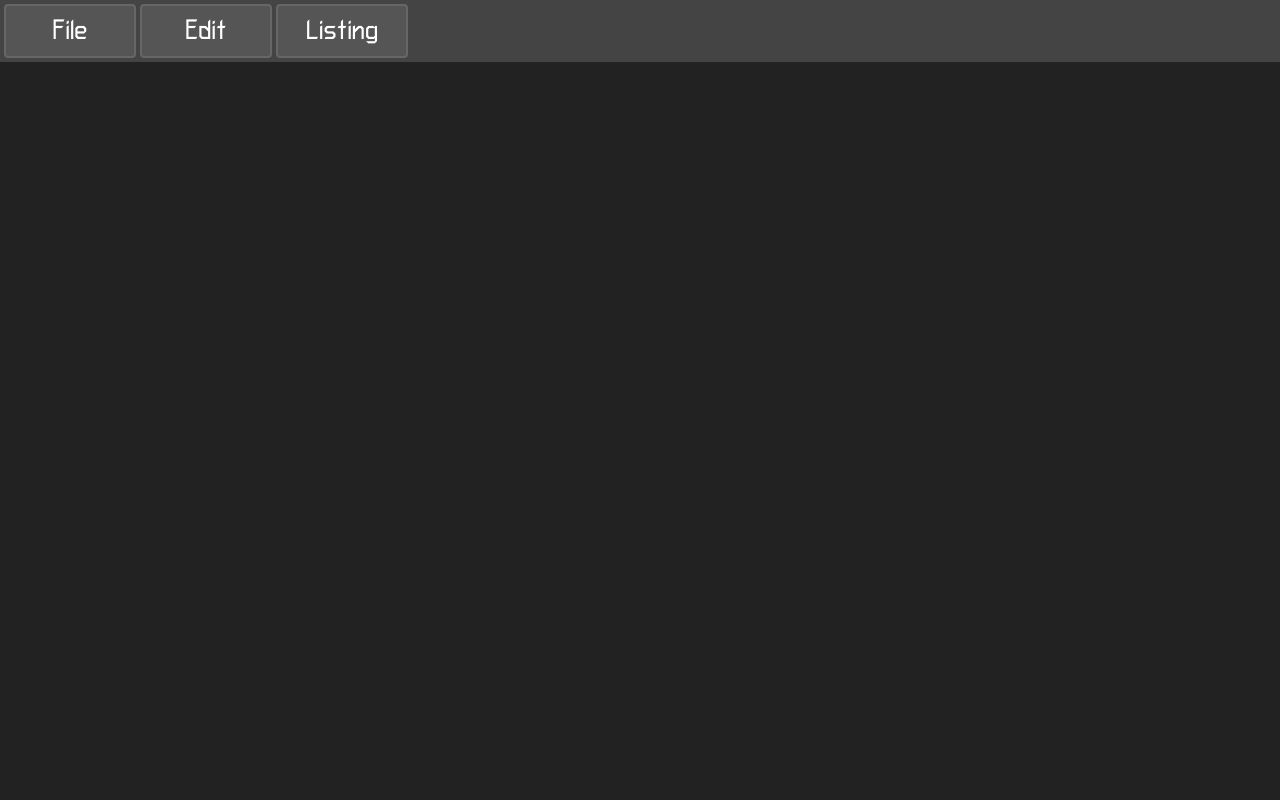
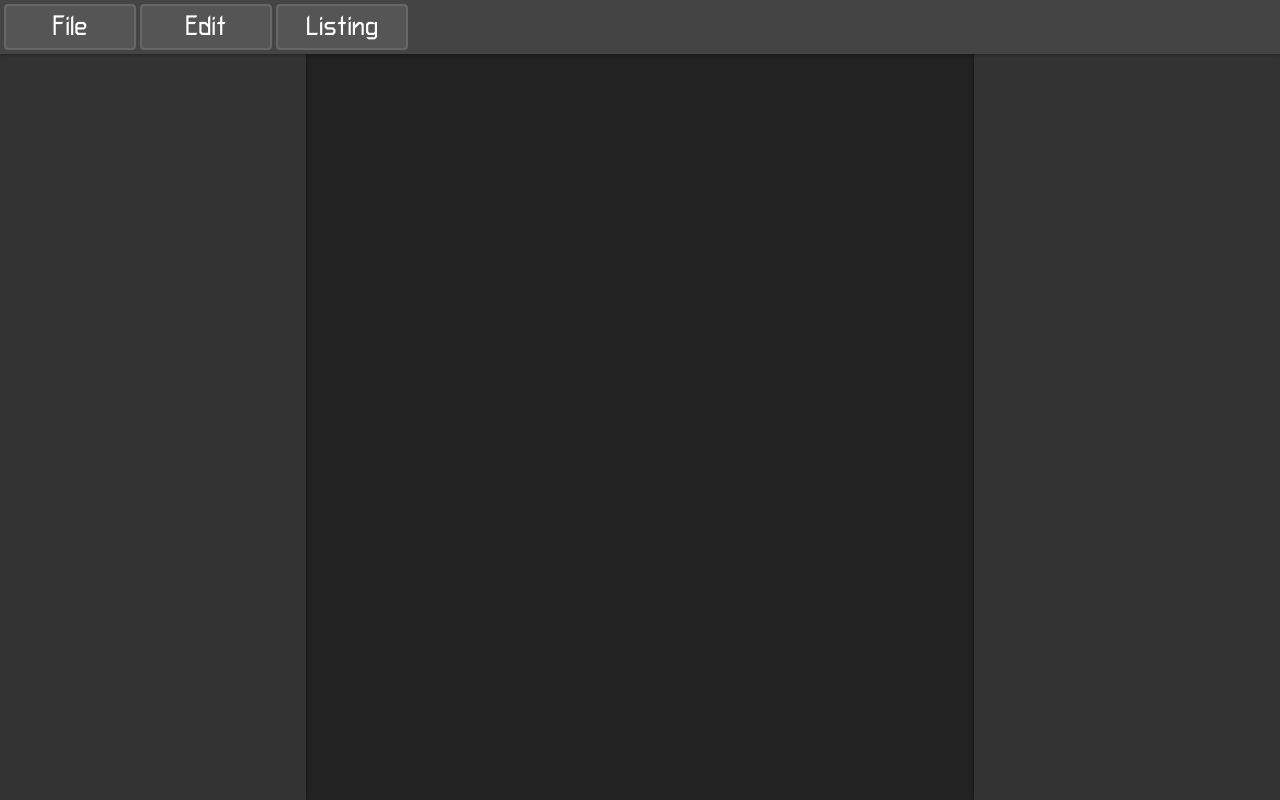
Before and after one commit to Spentine/Spentris, a plain HTML site: page index.html in a window 1280 px wide. Both pictures are taken after a click on the button "I am debugging, please ignore this". Drawn offline with Linux system fonts and the light colour scheme.

Commit message:
add side menu bars
- changed some paddings
- added side menu bars
- added drop shadow

```diff
--- a/ui/menu/puzzles/puzzle.css
+++ b/ui/menu/puzzles/puzzle.css
@@ -1,9 +1,17 @@
+/* entire menu */
+.puzzleFlex {
+  display: flex;
+  flex-direction: column;
+  align-items: stretch;
+}
+
 /* === header === */
 
 /* the header div */
 .puzzleMenuBar {
   background-color: #444444;
-  width: 100%;
+  box-shadow: 0 0 4px #00000080;
+  z-index: 1;
 
   display: flex;
   flex-direction: row;
@@ -25,7 +33,7 @@
   border: 2px solid;
   border-color: #666666;
   border-radius: 4px;
-  padding: 12px 24px;
+  padding: 8px 24px;
   min-width: 80px;
 }
 
@@ -102,3 +110,25 @@
   color: #ffffff44;
   transform: translateY(-2px);
 }
+
+/* main puzzle container content */
+.puzzleFullContainer {
+  flex: 1; /* take up all the space below the header */
+
+  display: flex;
+  flex-direction: row;
+  flex-wrap: nowrap;
+  justify-content: flex-start;
+  align-items: stretch;
+}
+
+.puzzleSideContainer {
+  width: calc(50px + 20vw);
+
+  background-color: #333333;
+  box-shadow: 0 0 4px #00000080;
+}
+
+.puzzleMiddleContainer {
+  flex: 1;
+}
--- a/ui/menu/puzzles/puzzleMenu.js
+++ b/ui/menu/puzzles/puzzleMenu.js
@@ -165,11 +165,70 @@ const puzzleUiFunctions = {
       return menuBar;
     }
   },
+
+  /**
+   * create two side bars
+   * @returns {Object}
+   */
+  createDoubleSideBar: function () {
+    const fullContainer = document.createElement("div");
+    fullContainer.className = "puzzleFullContainer";
+
+    const leftContainer = document.createElement("div");
+    leftContainer.className = "puzzleSideContainer";
+
+    const middleContainer = document.createElement("div");
+    middleContainer.className = "puzzleMiddleContainer";
+
+    const rightContainer = document.createElement("div");
+    rightContainer.className = "puzzleSideContainer";
+
+    fullContainer.appendChild(leftContainer);
+    fullContainer.appendChild(middleContainer);
+    fullContainer.appendChild(rightContainer);
+
+    return {
+      fullContainer: fullContainer,
+      leftContainer: leftContainer,
+      middleContainer: middleContainer,
+      rightContainer: rightContainer,
+    };
+  },
+
+  /**
+   * create a button
+   * @param {string} text - the text to display on the button
+   * @param {boolean} - whether it should indicate that it is a menu button
+   * @param {(function|null)} callback - the function to call when the button is clicked
+   */
+  createButton: function (text, isMenuButton=false, callback=null) {
+    const button = document.createElement("button");
+    button.className = "puzzleButton";
+
+    const buttonText = document.createElement("p");
+    buttonText.className = "puzzleButtonText";
+    buttonText.textContent = text;
+    button.appendChild(buttonText);
+
+    if (isMenuButton) {
+      const faintText = document.createElement("p");
+      faintText.className = "faintText";
+      faintText.textContent = "▶"; // arrow to indicate menu
+      button.appendChild(faintText);
+    }
+
+    if (callback) button.addEventListener("click", callback);
+
+    return button;
+  },
 };
 
 const puzzleMenus = {
   puzzleEditor: function () {
     this.uiDisplay.className = "window-fill";
+
+    const puzzleEditorContainer = document.createElement("div");
+    puzzleEditorContainer.className = "window-fill puzzleFlex";
 
     const header = this.uiFunctions.createHeader({
       type: "menuBar",
@@ -253,7 +312,17 @@ const puzzleMenus = {
       ],
     });
 
-    this.uiDisplay.appendChild(header);
+    const containers = this.uiFunctions.createDoubleSideBar();
+
+    // destructure the containers
+    const fullContainer = containers.fullContainer;
+    const leftContainer = containers.leftContainer;
+    const middleContainer = containers.middleContainer;
+    const rightContainer = containers.rightContainer;
+
+    puzzleEditorContainer.appendChild(header);
+    puzzleEditorContainer.appendChild(fullContainer);
+    this.uiDisplay.appendChild(puzzleEditorContainer);
   },
 };
 
```
